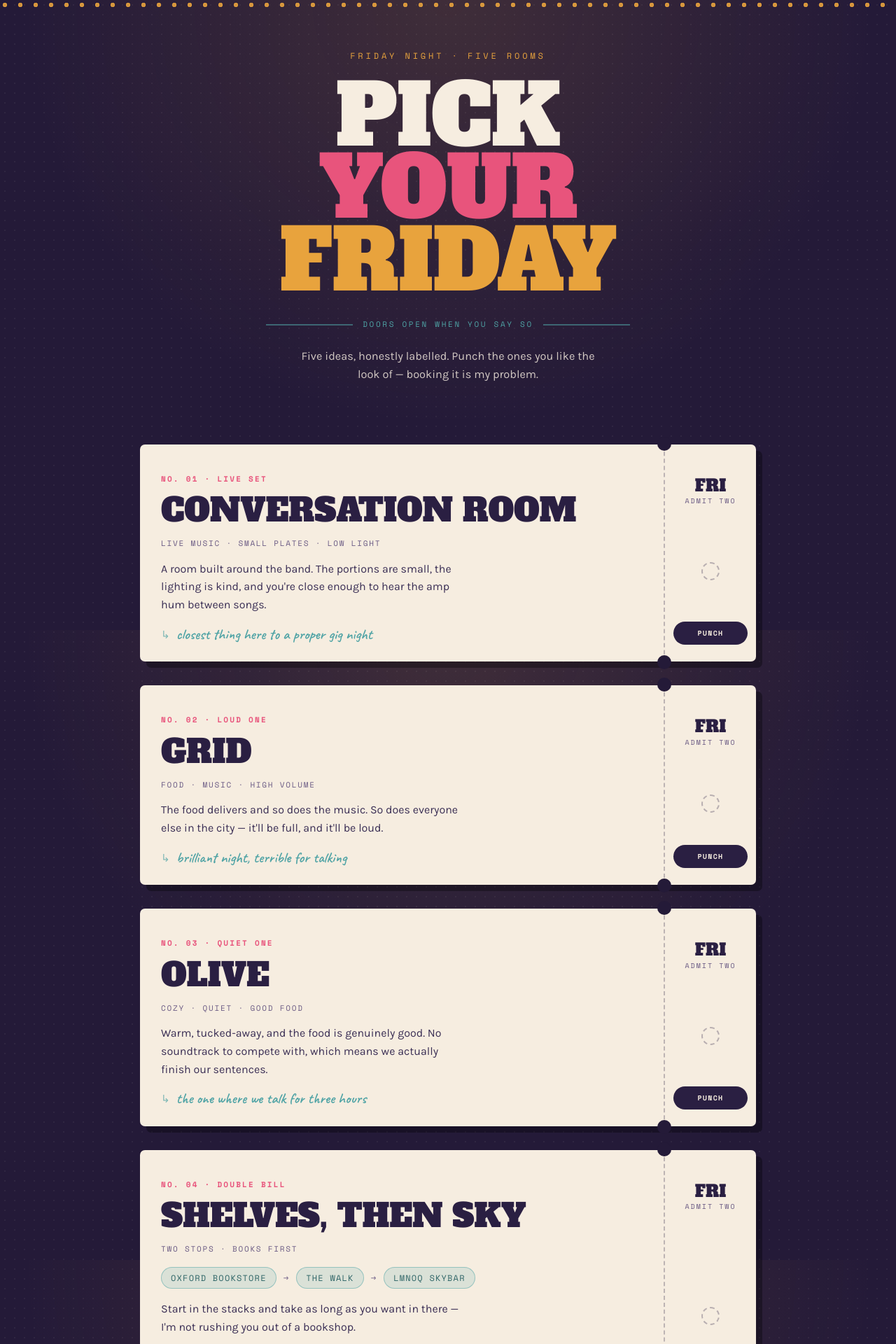
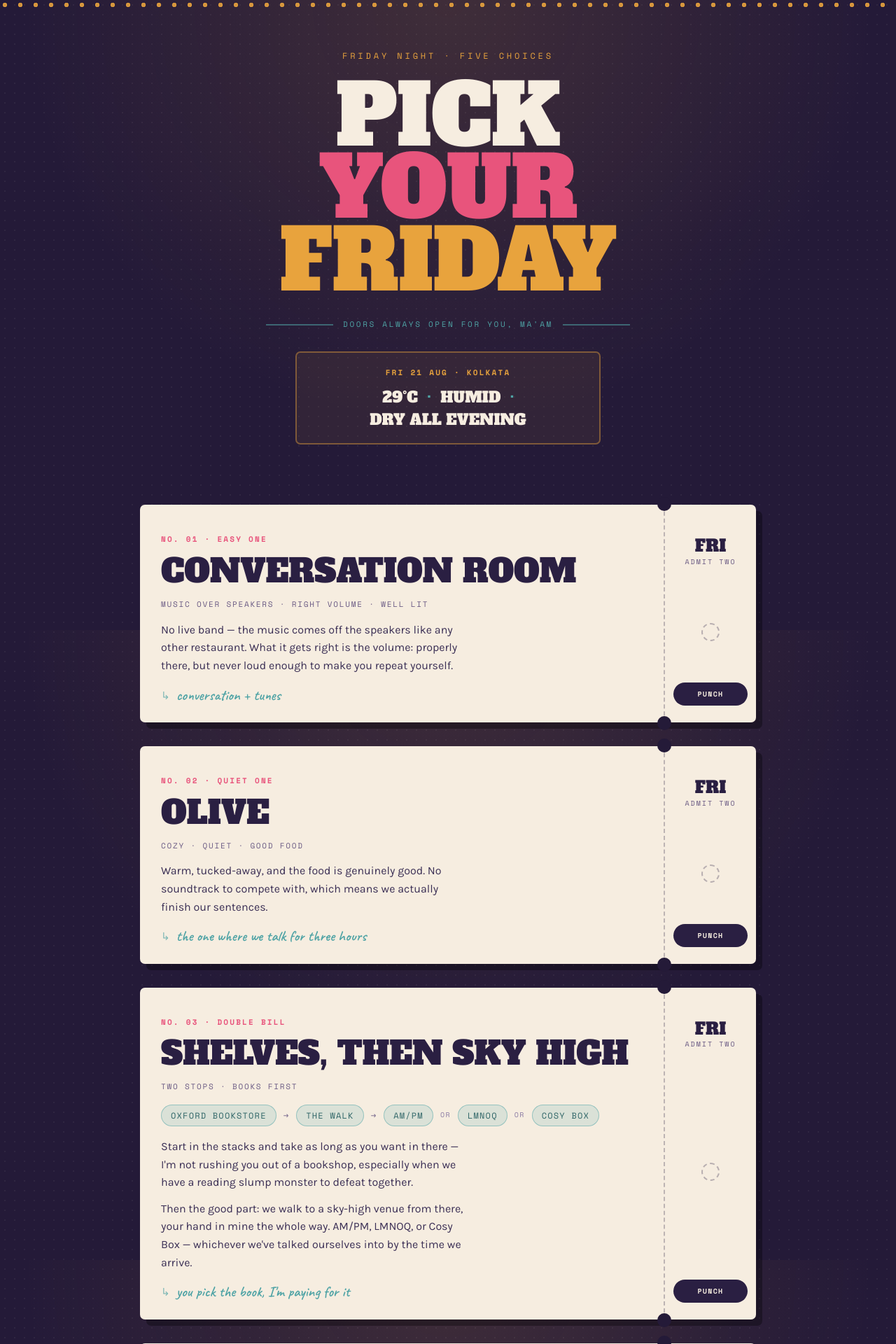
Before and after one commit to abhimanyu911/abhimanyu911.github.io, a Jekyll site: the page ahahana/index.html, which Jekyll copies as it is, in a window 1280 px wide. Shown: the top 1920 px of the page at 70% size. Built offline with Jekyll 4.4.1, drawn with Linux system fonts in a browser that asks for light colours; some of the changed text lies outside the part shown.

Commit message:
driday night corrected lights

```diff
--- a/ahahana/index.html
+++ b/ahahana/index.html
@@ -4,7 +4,7 @@
 <meta charset="utf-8">
 <meta name="viewport" content="width=device-width, initial-scale=1">
 <title>Pick Your Friday</title>
-<meta name="description" content="Four ideas for Friday night. Punch the ones you like.">
+<meta name="description" content="Five ideas for Friday night. Punch the ones you like.">
 <meta name="robots" content="noindex, nofollow">
 <link rel="preconnect" href="https://fonts.googleapis.com">
 <link rel="preconnect" href="https://fonts.gstatic.com" crossorigin>
@@ -18,25 +18,29 @@
 <div class="wrap">
 
   <header>
-    <p class="eyebrow">Friday night · five rooms</p>
+    <p class="eyebrow">Friday night · five choices</p>
     <h1>
       <span class="l1">Pick</span>
       <span class="l2">Your</span>
       <span class="l3">Friday</span>
     </h1>
-    <div class="rule"><span>Doors open when you say so</span></div>
-    <p class="lede">Five ideas, honestly labelled. Punch the ones you like the look of — booking it is my problem.</p>
+    <div class="rule"><span>Doors always open for you, ma'am</span></div>
+
+    <div class="forecast">
+      <p class="forecast-head">Fri 21 Aug · Kolkata</p>
+      <p class="forecast-nums"><span>29°C</span><span>humid</span><span>dry all evening</span></p>
+    </div>
   </header>
 
   <main class="tickets">
 
     <article class="ticket">
       <div class="main">
-        <p class="serial">No. 01 · live set</p>
+        <p class="serial">No. 01 · easy one</p>
         <h2>Conversation Room</h2>
-        <p class="tags">Live music · small plates · low light</p>
-        <p class="copy">A room built around the band. The portions are small, the lighting is kind, and you're close enough to hear the amp hum between songs.</p>
-        <p class="note">closest thing here to a proper gig night</p>
+        <p class="tags">Music over speakers · right volume · well lit</p>
+        <p class="copy">No live band — the music comes off the speakers like any other restaurant. What it gets right is the volume: properly there, but never loud enough to make you repeat yourself.</p>
+        <p class="note">conversation + tunes</p>
       </div>
       <div class="stub">
         <p class="stub-day">Fri<small>Admit two</small></p>
@@ -48,23 +52,7 @@
 
     <article class="ticket">
       <div class="main">
-        <p class="serial">No. 02 · loud one</p>
-        <h2>Grid</h2>
-        <p class="tags">Food · music · high volume</p>
-        <p class="copy">The food delivers and so does the music. So does everyone else in the city — it'll be full, and it'll be loud.</p>
-        <p class="note">brilliant night, terrible for talking</p>
-      </div>
-      <div class="stub">
-        <p class="stub-day">Fri<small>Admit two</small></p>
-        <div class="hole" aria-hidden="true"></div>
-        <button class="punch" aria-pressed="false">Punch</button>
-      </div>
-      <span class="stamp" aria-hidden="true">Picked</span>
-    </article>
-
-    <article class="ticket">
-      <div class="main">
-        <p class="serial">No. 03 · quiet one</p>
+        <p class="serial">No. 02 · quiet one</p>
         <h2>Olive</h2>
         <p class="tags">Cozy · quiet · good food</p>
         <p class="copy">Warm, tucked-away, and the food is genuinely good. No soundtrack to compete with, which means we actually finish our sentences.</p>
@@ -80,19 +68,61 @@
 
     <article class="ticket">
       <div class="main">
-        <p class="serial">No. 04 · double bill</p>
-        <h2>Shelves, then sky</h2>
+        <p class="serial">No. 03 · double bill</p>
+        <h2>Shelves, Then Sky High</h2>
         <p class="tags">Two stops · books first</p>
         <ul class="legs">
           <li>Oxford Bookstore</li>
           <li class="arrow" aria-hidden="true">→</li>
           <li>the walk</li>
           <li class="arrow" aria-hidden="true">→</li>
-          <li>LMNOQ Skybar</li>
+          <li>AM/PM</li>
+          <li class="or">or</li>
+          <li>LMNOQ</li>
+          <li class="or">or</li>
+          <li>Cosy Box</li>
         </ul>
-        <p class="copy">Start in the stacks and take as long as you want in there — I'm not rushing you out of a bookshop.</p>
-        <p class="copy">Then the good part: we walk to a rooftop from there, your hand in mine the whole way. LMNOQ, or wherever we've talked ourselves into by the time we arrive.</p>
+        <p class="copy">Start in the stacks and take as long as you want in there — I'm not rushing you out of a bookshop, especially when we have a reading slump monster to defeat together.</p>
+        <p class="copy">Then the good part: we walk to a sky-high venue from there, your hand in mine the whole way. AM/PM, LMNOQ, or Cosy Box — whichever we've talked ourselves into by the time we arrive.</p>
         <p class="note">you pick the book, I'm paying for it</p>
+      </div>
+      <div class="stub">
+        <p class="stub-day">Fri<small>Admit two</small></p>
+        <div class="hole" aria-hidden="true"></div>
+        <button class="punch" aria-pressed="false">Punch</button>
+      </div>
+      <span class="stamp" aria-hidden="true">Picked</span>
+    </article>
+
+    <article class="ticket">
+      <div class="main">
+        <p class="serial">No. 04 · double bill, indoors</p>
+        <h2>Shelves, Then Sky High <em>— at the mall</em></h2>
+        <p class="tags">Same plan · under a roof · everything in one place</p>
+        <p class="copy">The same idea with a ceiling over it. Books first, drink after, no distance between the two. Pick a mall and it plans itself:</p>
+        <div class="branch">
+          <p class="branch-name">South City</p>
+          <ul class="legs">
+            <li>Starmark</li>
+            <li class="arrow" aria-hidden="true">→</li>
+            <li>Warehouse</li>
+            <li class="or">or</li>
+            <li>Scrapyard</li>
+            <li class="or">or</li>
+            <li>Lord of the Drinks</li>
+          </ul>
+        </div>
+        <div class="branch">
+          <p class="branch-name">Quest</p>
+          <ul class="legs">
+            <li>Crossword</li>
+            <li class="arrow" aria-hidden="true">→</li>
+            <li>The Irish House</li>
+            <li class="or">or</li>
+            <li>Skai</li>
+          </ul>
+        </div>
+        <p class="note">still holding your hand on the way over</p>
       </div>
       <div class="stub">
         <p class="stub-day">Fri<small>Admit two</small></p>
@@ -108,7 +138,6 @@
         <h2>Soy Yum</h2>
         <p class="tags">Familiar ground · already approved</p>
         <p class="copy">This one isn't my idea. It's been on your story highlights twice, which I noticed, and which I'm now openly admitting to.</p>
-        <p class="copy">Somewhere you already like beats somewhere I'm trying to impress you with. Ordering is entirely your department.</p>
         <p class="note">yes, I was paying attention</p>
       </div>
       <div class="stub">
@@ -125,7 +154,7 @@
 
   <section class="encore">
     <strong>Encore</strong>
-    <p>None of these doing it for you? Say so and I'll find something else — there's more of this city than five rooms.</p>
+    <p>None of these doing it for you? Say so and I'll find something else — there's more of this city than five options.</p>
   </section>
 
 </div>
--- a/ahahana/styles.css
+++ b/ahahana/styles.css
@@ -106,6 +106,52 @@
   margin:24px auto 0;
   font-size:1.02rem;
   color:rgba(246,237,224,.82);
+}
+
+/* forecast strip */
+
+.forecast{
+  max-width:46ch;
+  margin:30px auto 0;
+  padding:20px 24px 22px;
+  border:2px solid rgba(232,163,61,.42);
+  border-radius:7px;
+  background:rgba(232,163,61,.07);
+}
+
+.forecast-head{
+  font-family:var(--util);
+  font-size:11px;
+  font-weight:700;
+  letter-spacing:.2em;
+  text-transform:uppercase;
+  color:var(--mustard);
+  margin:0;
+}
+
+.forecast-nums{
+  display:flex;
+  flex-wrap:wrap;
+  justify-content:center;
+  gap:8px 14px;
+  margin:14px 0 0;
+  font-family:var(--display);
+  font-size:1.35rem;
+  line-height:1.1;
+  text-transform:uppercase;
+  color:var(--paper);
+}
+.forecast-nums span:not(:last-child)::after{
+  content:"·";
+  color:var(--teal);
+  margin-left:14px;
+}
+
+.forecast-note{
+  margin:14px 0 0;
+  font-size:.97rem;
+  line-height:1.55;
+  color:rgba(246,237,224,.8);
 }
 
 /* ------------------------------------------------------------ tickets --- */
@@ -231,6 +277,41 @@
   padding:0;
   color:#6B5B84;
 }
+.legs .or{
+  background:none;
+  border:none;
+  padding:0;
+  color:#8A7AA3;
+  font-size:10px;
+  letter-spacing:.14em;
+}
+
+.ticket h2 em{
+  display:block;
+  font-family:var(--body);
+  font-style:italic;
+  font-size:.92rem;
+  letter-spacing:.02em;
+  text-transform:none;
+  color:#6B5B84;
+  margin-top:8px;
+}
+
+.branch{
+  margin-top:14px;
+  padding-left:14px;
+  border-left:3px solid rgba(79,163,165,.35);
+}
+.branch-name{
+  font-family:var(--util);
+  font-size:11px;
+  font-weight:700;
+  letter-spacing:.18em;
+  text-transform:uppercase;
+  color:var(--rose);
+  margin:0;
+}
+.branch .legs{margin:9px 0 0}
 
 /* stub */
 
```
